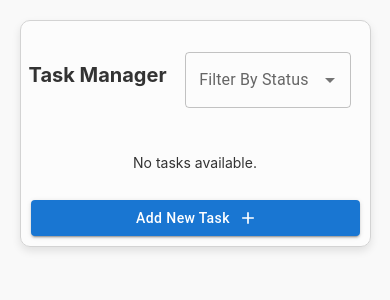
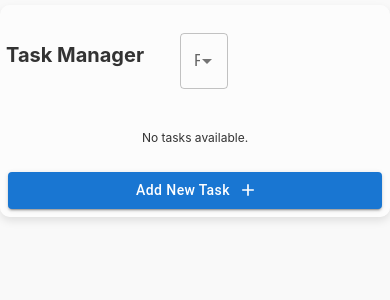
Before and after one commit to Bhargavi-567/Task-Manager, a React (Create React App) app: page / in a window 390 px wide. Shown: the top 300 px of the page. Built offline with nearby package versions, Linux system fonts and the light colour scheme.

Commit message:
style changes1

```diff
--- a/src/taskmanager.css
+++ b/src/taskmanager.css
@@ -165,3 +165,68 @@ button:hover {
 .notification {
   margin-bottom: 2%;
 }
+@media (max-width: 390px) {
+  .TaskManager {
+    width: 100%; /* Uses full screen width */
+    padding: 8px;
+    margin: 5px auto; /* Minimal top and bottom margin */
+    border: none; /* Remove border for a cleaner look */
+  }
+
+  .taskcard {
+    width: 100%; /* Full width for simplicity */
+    padding: 10px;
+    margin: 5px 0;
+    box-shadow: none; /* No shadow to keep it simple */
+    border-bottom: 1px solid #ddd; /* Thin border for separation */
+  }
+
+  .taskcard li {
+    width: 100%; /* Full width for list items */
+    padding: 6px;
+    font-size: 12px; /* Smaller font size to fit text */
+    border-bottom: 1px solid #eee;
+  }
+
+  .TopElements {
+    display: flex;
+    align-items: center;
+    justify-content: space-between;
+    gap:15px;
+    width: 30px;
+  }
+
+  .createButton {
+    width: 100%; /* Full width for easy tapping */
+    padding: 6px;
+    font-size: 12px; /* Smaller font for compact design */
+  }
+
+  .autocomplete {
+    margin-bottom: 8px;
+    width:100%;
+  }
+
+  .Heading {
+    font-size: 16px;
+    text-align: center;
+  }
+  h1
+  {
+    margin-right: 20px;
+  }
+
+  .CompleteButton {
+    padding: 4px 8px; /* Compact button padding */
+    font-size: 12px; /* Smaller font */
+  }
+
+  /* Additional adjustments */
+  body {
+    font-size: 12px; /* Smaller base font size */
+  }
+
+  .taskCheckbox {
+    transform: scale(1.1); /* Slightly larger checkbox for easier tapping */
+  }
+}
```
